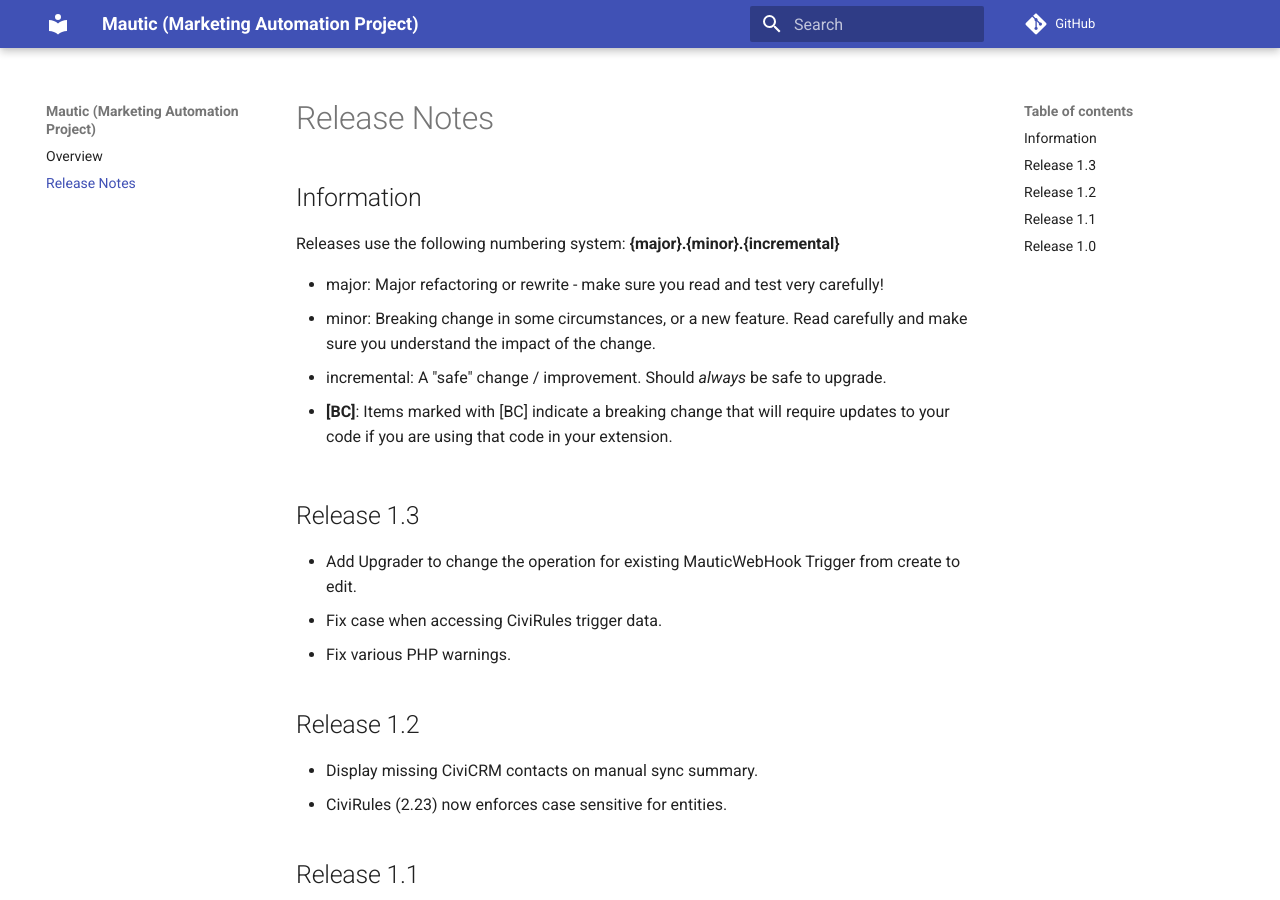
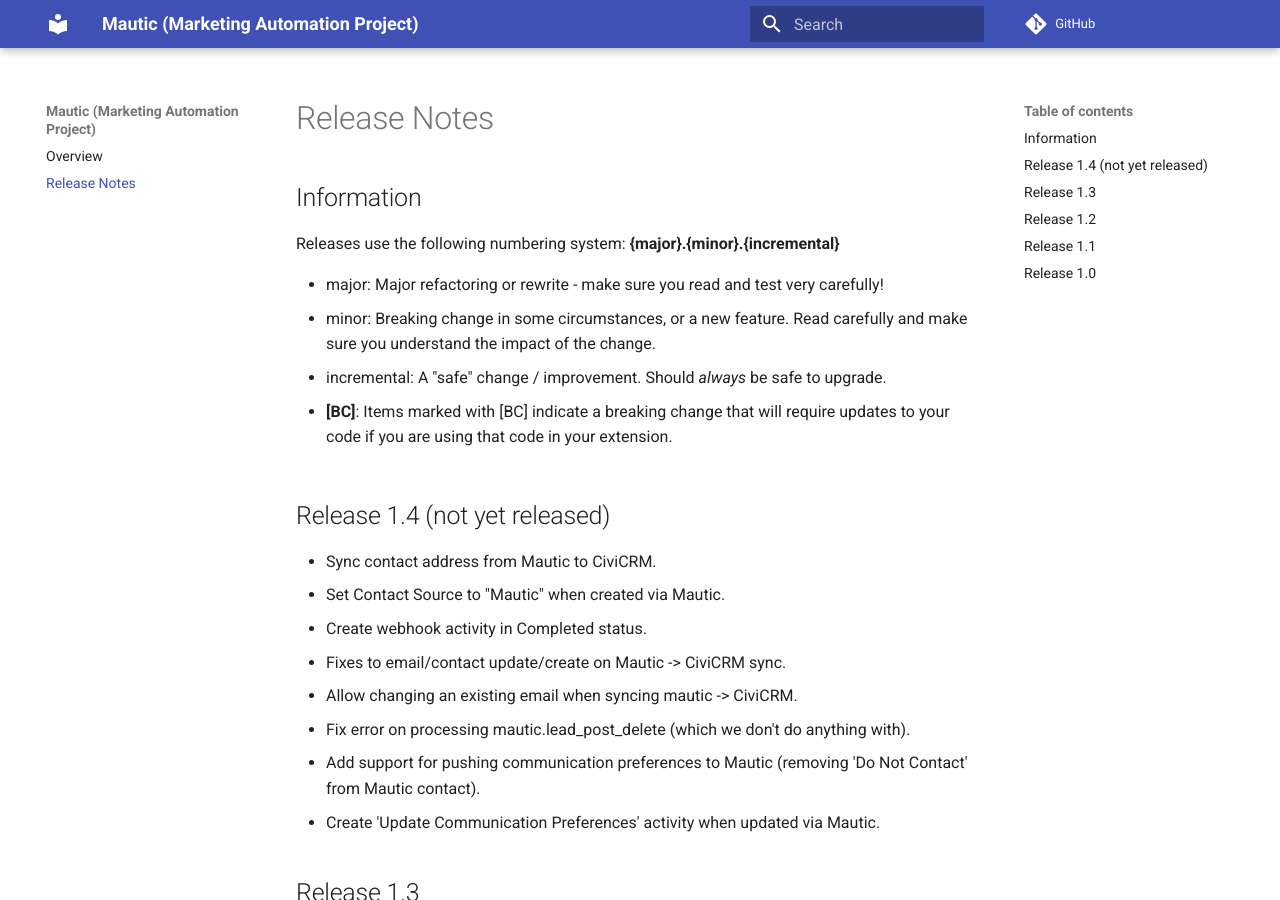
Before and after one commit to veda-consulting-company/uk.co.vedaconsulting.mautic, an MkDocs documentation site: the page built from docs/releasenotes.md, in a window 1280 px wide and 900 px high. Built offline with MkDocs 1.6.1 and Material for MkDocs 9.7.7, drawn with Linux system fonts in a browser that asks for light colours; comment, search, counter and statistics services are not loaded.

Commit message:
Update release notes

```diff
--- a/docs/releasenotes.md
+++ b/docs/releasenotes.md
@@ -8,6 +8,17 @@ Releases use the following numbering system:
 * incremental: A "safe" change / improvement. Should *always* be safe to upgrade.
 
 * **[BC]**: Items marked with [BC] indicate a breaking change that will require updates to your code if you are using that code in your extension.
+
+## Release 1.4 (not yet released)
+
+* Sync contact address from Mautic to CiviCRM.
+* Set Contact Source to "Mautic" when created via Mautic.
+* Create webhook activity in Completed status.
+* Fixes to email/contact update/create on Mautic -> CiviCRM sync.
+* Allow changing an existing email when syncing mautic -> CiviCRM.
+* Fix error on processing mautic.lead_post_delete (which we don't do anything with).
+* Add support for pushing communication preferences to Mautic (removing 'Do Not Contact' from Mautic contact).
+* Create 'Update Communication Preferences' activity when updated via Mautic.
 
 ## Release 1.3
 
```
